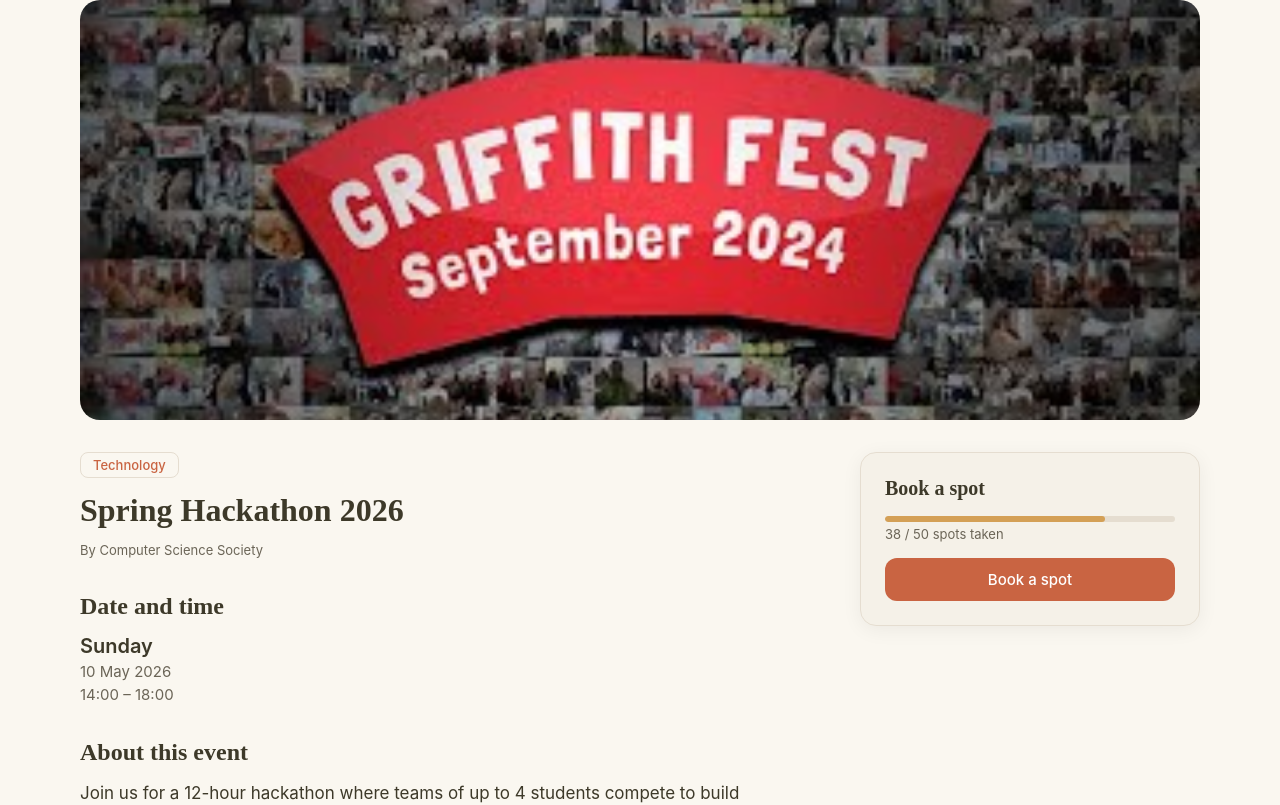
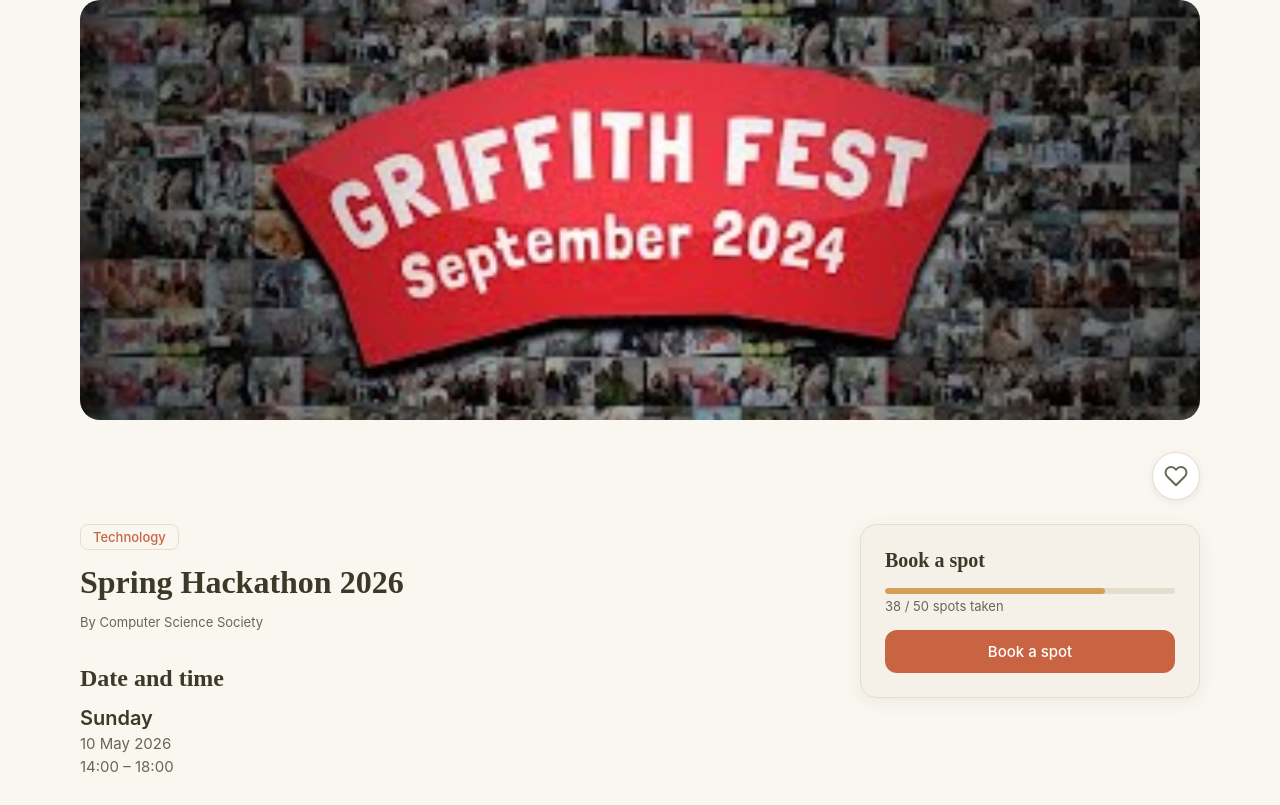
Before and after one commit to SlavaZinets/campus-connect, a Next.js app: page /attendee/events/1 in a window 1280 px wide. Shown: the top 805 px of the page. Built offline with nearby package versions, Linux system fonts and the light colour scheme.

Commit message:
Create like button component for the EventCard

```diff
--- a/src/components/events/EventCard/index.jsx
+++ b/src/components/events/EventCard/index.jsx
@@ -3,6 +3,7 @@
 import styles from './index.module.css';
 import { formatDate } from '@/utils/helpers';
 import CapacityBar from '@/components/events/CapacityBar';
+import LikeButton from '@/components/ui/LikeButton';
 
 
 export default function EventCard({ event }) {
@@ -14,6 +15,9 @@
         {photo && (
           <div className={styles.photoWrap}>
             <Image src={photo} alt={title} fill sizes="100vw" className={styles.photo} />
+            <div className={styles.likeOverlay}>
+              <LikeButton eventId={id} size="sm" />
+            </div>
           </div>
         )}
 
--- a/src/components/events/EventDetail/index.jsx
+++ b/src/components/events/EventDetail/index.jsx
@@ -3,6 +3,7 @@
 import { formatDay, formatLongDate, formatTimeRange } from '@/utils/helpers';
 import CapacityBar from '@/components/events/CapacityBar';
 import EventCard from '@/components/events/EventCard';
+import LikeButton from '@/components/ui/LikeButton';
 
 export default function EventDetail({ event, similarEvents = [] }) {
   const {
@@ -38,6 +39,10 @@
           <Image src={photo} alt={title} fill priority className={styles.heroImg} />
         </div>
       )}
+
+      <div className={styles.actionsRow}>
+        <LikeButton eventId={id} size="lg" />
+      </div>
 
       <div className={styles.layout}>
         <div className={styles.main}>
--- a/src/components/events/EventDetail/index.module.css
+++ b/src/components/events/EventDetail/index.module.css
@@ -16,6 +16,13 @@
 
 .heroImg {
   object-fit: cover;
+}
+
+/* actions row under hero */
+.actionsRow {
+  display: flex;
+  justify-content: flex-end;
+  margin-bottom: 24px;
 }
 
 /* two-column layout */
--- /dev/null
+++ b/src/components/ui/LikeButton/index.jsx
@@ -0,0 +1,42 @@
+'use client';
+
+import { useState } from 'react';
+import styles from './index.module.css';
+
+
+export default function LikeButton({ eventId, initialLiked = false, size = 'md' }) {
+  const [liked, setLiked] = useState(initialLiked);
+
+  function handleClick(e) {
+    e.preventDefault();
+    e.stopPropagation();
+    setLiked(prev => !prev);
+    // TODO: POST/DELETE /api/events/${eventId}/like
+  }
+
+  const label = liked ? 'Remove from saved events' : 'Save event';
+
+  return (
+    <button
+      type="button"
+      onClick={handleClick}
+      aria-label={label}
+      aria-pressed={liked}
+      title={label}
+      className={`${styles.btn} ${styles[size]} ${liked ? styles.liked : ''}`}
+    >
+      <svg
+        viewBox="0 0 24 24"
+        fill={liked ? 'currentColor' : 'none'}
+        stroke="currentColor"
+        strokeWidth="2"
+        strokeLinecap="round"
+        strokeLinejoin="round"
+        className={styles.icon}
+        aria-hidden="true"
+      >
+        <path d="M20.84 4.61a5.5 5.5 0 0 0-7.78 0L12 5.67l-1.06-1.06a5.5 5.5 0 0 0-7.78 7.78l1.06 1.06L12 21.23l7.78-7.78 1.06-1.06a5.5 5.5 0 0 0 0-7.78z" />
+      </svg>
+    </button>
+  );
+}
--- /dev/null
+++ b/src/components/ui/LikeButton/index.module.css
@@ -0,0 +1,70 @@
+.btn {
+  display: inline-flex;
+  align-items: center;
+  justify-content: center;
+  background-color: var(--white);
+  border: 1px solid var(--border);
+  border-radius: 50%;
+  cursor: pointer;
+  color: var(--warm-gray);
+  padding: 0;
+  transition: color 150ms ease-out, border-color 150ms ease-out,
+    transform 150ms ease-out, box-shadow 150ms ease-out;
+  box-shadow: 0 2px 8px rgba(0, 0, 0, 0.08);
+}
+
+.btn:hover {
+  color: var(--coral);
+  border-color: var(--coral);
+  transform: scale(1.05);
+}
+
+.btn:focus-visible {
+  outline: 2px solid var(--coral);
+  outline-offset: 2px;
+}
+
+.liked {
+  color: var(--coral);
+  border-color: var(--coral);
+}
+
+.liked:hover {
+  color: var(--coral-deep);
+  border-color: var(--coral-deep);
+}
+
+.icon {
+  display: block;
+}
+
+/* sizes */
+.sm {
+  width: 32px;
+  height: 32px;
+}
+
+.sm .icon {
+  width: 16px;
+  height: 16px;
+}
+
+.md {
+  width: 40px;
+  height: 40px;
+}
+
+.md .icon {
+  width: 20px;
+  height: 20px;
+}
+
+.lg {
+  width: 48px;
+  height: 48px;
+}
+
+.lg .icon {
+  width: 24px;
+  height: 24px;
+}
```
Also changed, not shown: src/components/events/EventCard/index.module.css (+7 -0 lines).
